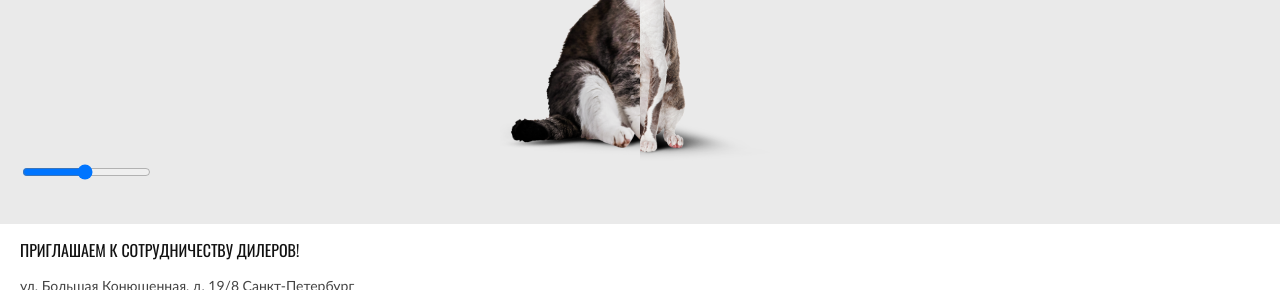
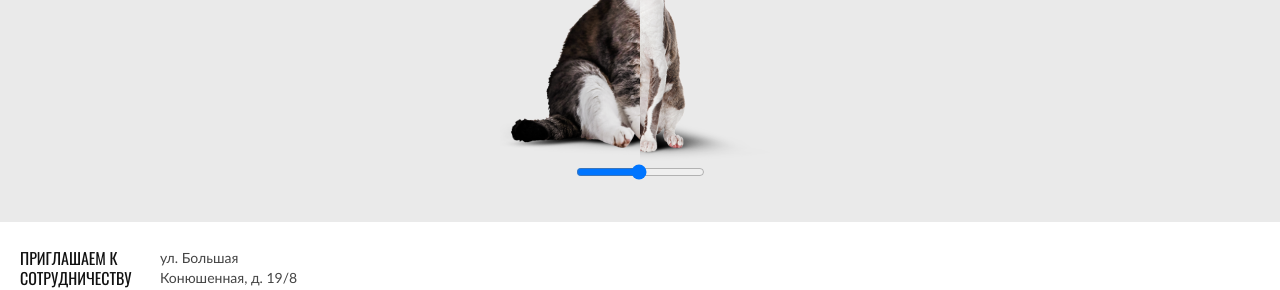
Before and after one commit to htmlacademy-adaptive/1753675-cat-energy-29, a plain HTML site: page source/index.html in a window 1280 px wide. Shown: the part 1807-2097 px from the top of the page. Drawn offline with nearby package versions, Linux system fonts and the light colour scheme; files that its build step writes are made by us from their sources.

Commit message:
Стилизует секцию контакты

```diff
--- a/source/index.html
+++ b/source/index.html
@@ -106,7 +106,6 @@
         </div>
       </section>
       <section class="contacts">
-        <div class="container">
           <h2 class="visually-hidden">Наши контакты.</h2>
           <div class="contacts__wrapper">
             <p class="contacts__description">приглашаем к сотрудничеству дилеров!</p>
@@ -118,7 +117,6 @@
           <div class="contacts__map map">
             <!-- Здесь будет расположен iframe -->
           </div>
-        </div>
       </section>
     </main>
     <footer class="main-footer">
--- a/source/sass/blocks/comparison-slider.scss
+++ b/source/sass/blocks/comparison-slider.scss
@@ -28,3 +28,8 @@
     z-index: 1;
   }
 }
+
+.comparison-slider__toggle {
+  display: block;
+  margin-inline: auto;
+}
--- a/source/sass/blocks/contacts.scss
+++ b/source/sass/blocks/contacts.scss
@@ -1,8 +1,13 @@
 .contacts__wrapper {
+  display: flex;
+  padding-block: 26px;
+  padding-inline: 20px;
   background-color: var(--background-basic);
 }
 
 .contacts__description {
+  max-width: 140px;
+  margin: 0;
   font-family: "Oswald", sans-serif;
   font-size: 16px;
   line-height: 20px;
@@ -12,6 +17,7 @@
 }
 
 .contacts__address {
+  max-width: 140px;
   line-height: 20px;
   font-style: normal;
 }
--- a/source/sass/blocks/map.scss
+++ b/source/sass/blocks/map.scss
@@ -1,4 +1,6 @@
 .map {
+  width: 100%;
+  height: 362px;
   background-color: var(--background-ternary);
   background-image: url("../img/map.png");
   background-position: top;
```
